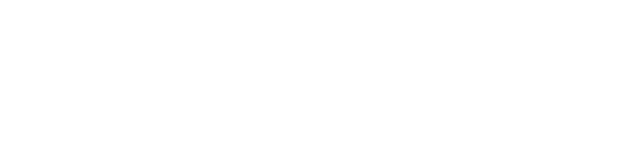
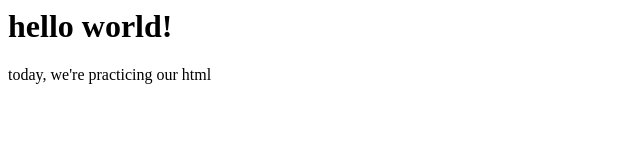
Before and after one commit to chase-stevens/sample_website, a plain HTML site: page index.html in a window 1280 px wide. Shown: the whole page, without its empty margins (0-640 px from the left). Drawn offline with Linux system fonts and the light colour scheme.

Commit message:
Added landing page

```diff
--- a/index.html
+++ b/index.html
@@ -1 +1,2 @@
-<b>
+<h1>hello world!</h1>
+<p>today, we're practicing our html</p>
```
